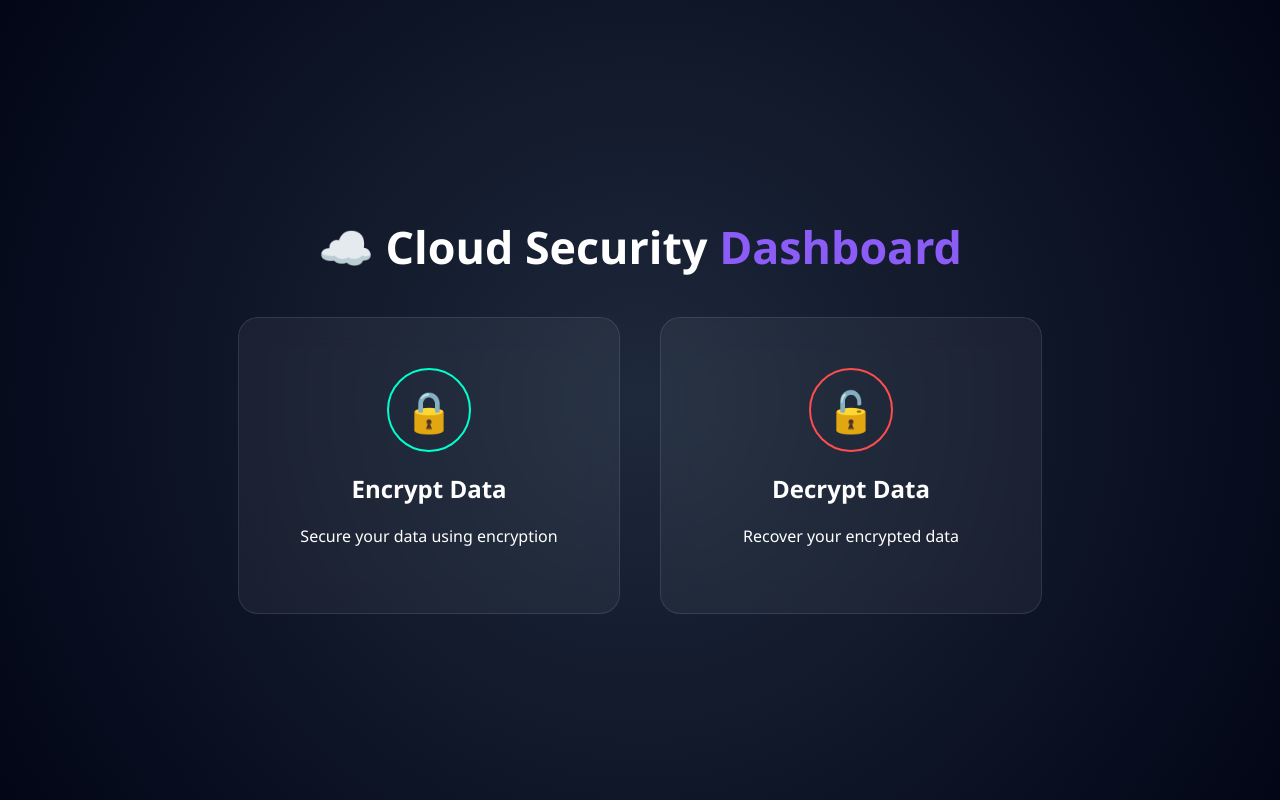
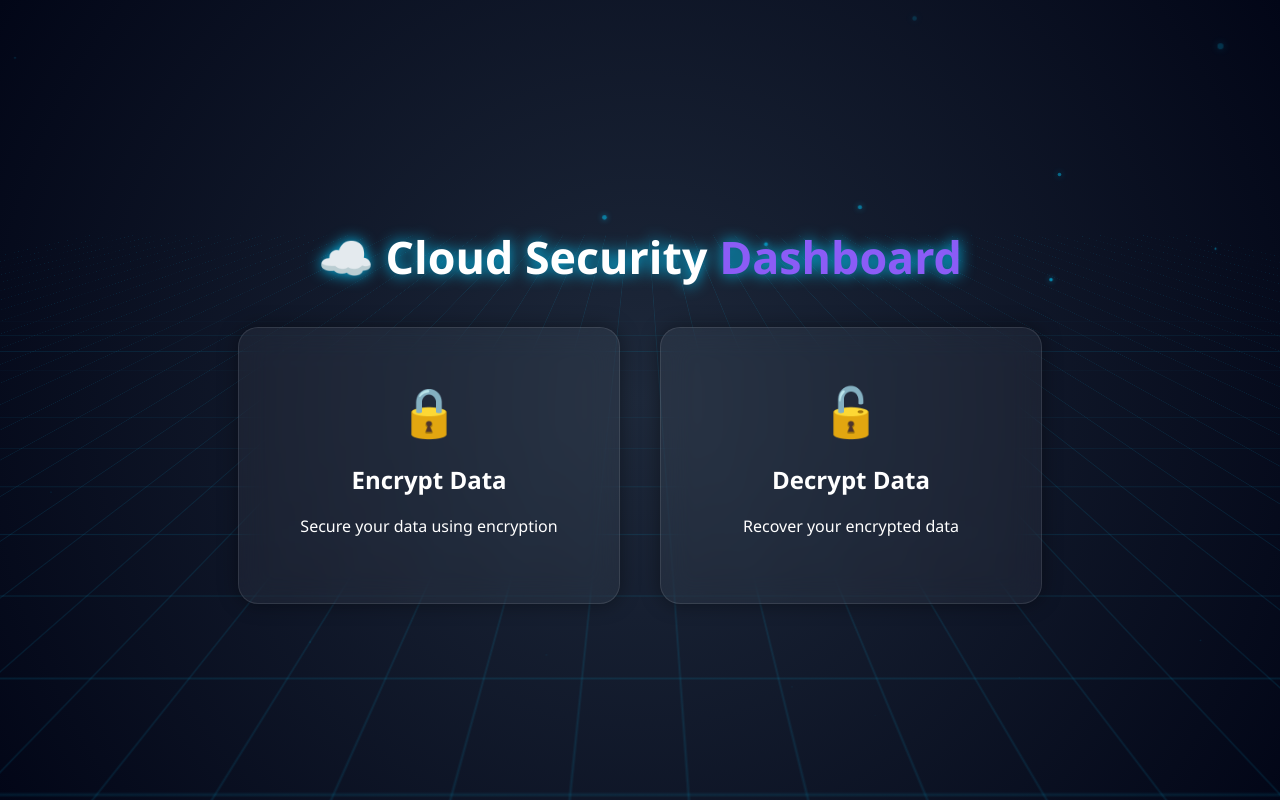
Before and after one commit to 24karan04/Cloud-Computing-Security-project-, a Flask app: page /dashboard in a window 1280 px wide. Run offline with Flask 3, Linux system fonts and the light colour scheme; the visitor is signed in with stand-in values (Sample User, id 1).

Commit message:
Update dashboard.html

```diff
--- a/templates/dashboard.html
+++ b/templates/dashboard.html
@@ -15,7 +15,7 @@
 
         body {
             margin: 0;
-            font-family: 'Segoe UI', Tahoma, Geneva, Verdana, sans-serif;
+            font-family: 'Segoe UI', sans-serif;
             background-color: var(--bg-dark);
             color: white;
             display: flex;
@@ -26,29 +26,63 @@
             position: relative;
         }
 
-        /* Background Network Effect */
-        body::before {
+        /* --- PURE CSS ANIMATED BACKGROUND --- */
+        .bg-animation {
+            position: absolute;
+            top: 0; left: 0;
+            width: 100%; height: 100%;
+            z-index: -1;
+            background: radial-gradient(circle at center, #1e293b 0%, #020617 100%);
+            overflow: hidden;
+        }
+
+        /* Moving Grid Lines */
+        .bg-animation::before {
             content: "";
             position: absolute;
-            width: 100%; height: 100%;
-            background: radial-gradient(circle at center, #1e293b 0%, #020617 100%);
-            z-index: -1;
+            width: 200%; height: 200%;
+            top: -50%; left: -50%;
+            background-image:
+                linear-gradient(rgba(0, 204, 255, 0.1) 1px, transparent 1px),
+                linear-gradient(90deg, rgba(0, 204, 255, 0.1) 1px, transparent 1px);
+            background-size: 50px 50px;
+            transform: perspective(500px) rotateX(60deg);
+            animation: moveGrid 10s linear infinite;
         }
 
-        .screen {
-            display: none;
-            flex-direction: column;
-            align-items: center;
-            width: 100%;
-            animation: fadeIn 0.4s ease-in-out;
+        /* Glowing Data Particles */
+        .particles {
+            position: absolute;
+            width: 100%; height: 100%;
+            background: transparent;
         }
 
+        .particle {
+            position: absolute;
+            background: var(--neon-blue);
+            border-radius: 50%;
+            opacity: 0.5;
+            box-shadow: 0 0 10px var(--neon-blue);
+            animation: fly 5s infinite linear;
+        }
+
+        @keyframes moveGrid {
+            0% { transform: perspective(500px) rotateX(60deg) translateY(0); }
+            100% { transform: perspective(500px) rotateX(60deg) translateY(50px); }
+        }
+
+        @keyframes fly {
+            0% { transform: translateY(100vh) scale(0); opacity: 0; }
+            50% { opacity: 0.8; }
+            100% { transform: translateY(-10vh) scale(1); opacity: 0; }
+        }
+
+        /* --- DASHBOARD UI STYLES --- */
+        .screen { display: none; flex-direction: column; align-items: center; width: 100%; animation: fadeIn 0.4s; }
         .active { display: flex; }
 
-        h1 { font-size: 2.8rem; margin-bottom: 40px; }
-        h1 span { color: #8b5cf6; } /* Matching the purple 'Dashboard' text */
-
-        .card-container { display: flex; gap: 40px; }
+        h1 { font-size: 2.8rem; margin-bottom: 40px; text-shadow: 0 0 15px var(--neon-blue); }
+        h1 span { color: #8b5cf6; }
 
         .glass-card {
             background: var(--glass);
@@ -59,136 +93,66 @@
             width: 320px;
             text-align: center;
             cursor: pointer;
-            transition: 0.3s;
+            transition: 0.3s cubic-bezier(0.175, 0.885, 0.32, 1.275);
+            box-shadow: 0 0 20px rgba(0,0,0,0.4);
         }
 
-        /* Step 1: Dashboard Hover Effects */
-        .enc-card:hover { border-color: var(--neon-green); box-shadow: 0 0 30px rgba(0, 255, 204, 0.2); transform: translateY(-10px); }
-        .dec-card:hover { border-color: var(--neon-red); box-shadow: 0 0 30px rgba(255, 77, 77, 0.2); transform: translateY(-10px); }
+        .enc-card:hover { border-color: var(--neon-green); box-shadow: 0 0 40px rgba(0, 255, 204, 0.4); transform: translateY(-10px); }
+        .dec-card:hover { border-color: var(--neon-red); box-shadow: 0 0 40px rgba(255, 77, 77, 0.4); transform: translateY(-10px); }
 
-        .icon-circle {
-            width: 80px; height: 80px;
-            margin: 0 auto 20px;
-            border-radius: 50%;
-            display: flex; align-items: center; justify-content: center;
-            font-size: 2.5rem;
-            border: 2px solid;
-        }
-
-        /* Step 2 & 3: Input and Animation Styles */
-        .input-box {
-            width: 80%;
-            padding: 15px;
-            background: rgba(0,0,0,0.4);
-            border: 1px solid rgba(255,255,255,0.2);
-            color: white;
-            border-radius: 10px;
-            margin: 20px 0;
-            font-size: 1rem;
-        }
-
-        .process-btn {
-            padding: 12px 40px;
-            border-radius: 8px;
-            border: none;
-            font-weight: bold;
-            cursor: pointer;
-            text-transform: uppercase;
-        }
-
-        /* Loading Ring */
         .loader {
             border: 6px solid rgba(255,255,255,0.1);
-            border-radius: 50%;
-            width: 80px; height: 80px;
-            margin: 20px auto;
-            animation: spin 1s linear infinite;
+            border-radius: 50%; width: 80px; height: 80px;
+            margin: 20px auto; animation: spin 1s linear infinite;
         }
 
         @keyframes spin { 100% { transform: rotate(360deg); } }
         @keyframes fadeIn { from { opacity: 0; } to { opacity: 1; } }
-
     </style>
 </head>
 <body>
 
+    <!-- Animated Background Layer -->
+    <div class="bg-animation">
+        <div class="particles" id="particle-container"></div>
+    </div>
+
     <!-- STEP 1: Main Dashboard -->
     <div id="step1" class="screen active">
         <h1>☁️ Cloud Security <span>Dashboard</span></h1>
-        <div class="card-container">
+        <div style="display:flex; gap: 40px;">
             <div class="glass-card enc-card" onclick="changeScreen('step2')">
-                <div class="icon-circle" style="color: var(--neon-green); border-color: var(--neon-green);">🔒</div>
+                <div style="font-size:3rem; color:var(--neon-green); margin-bottom:15px;">🔒</div>
                 <h2>Encrypt Data</h2>
                 <p>Secure your data using encryption</p>
             </div>
             <div class="glass-card dec-card" onclick="changeScreen('step3')">
-                <div class="icon-circle" style="color: var(--neon-red); border-color: var(--neon-red);">🔓</div>
+                <div style="font-size:3rem; color:var(--neon-red); margin-bottom:15px;">🔓</div>
                 <h2>Decrypt Data</h2>
                 <p>Recover your encrypted data</p>
             </div>
         </div>
     </div>
 
-    <!-- STEP 2: Encryption Page -->
-    <div id="step2" class="screen">
-        <h1 style="color: var(--neon-green);">🔒 Encryption Process</h1>
-        <div class="glass-card" id="enc-input" style="width: 500px;">
-            <p>Enter text to encrypt</p>
-            <input type="text" class="input-box" id="pText" placeholder="Hello Cloud Security">
-            <button class="process-btn" style="background: var(--neon-green);" onclick="process('enc')">Encrypt</button>
-        </div>
-
-        <div class="glass-card" id="enc-loading" style="display:none; width: 500px;">
-            <p>Encrypting your data...</p>
-            <div class="loader" style="border-top: 6px solid var(--neon-green);"></div>
-            <p>Please wait...</p>
-        </div>
-
-        <div class="glass-card" id="enc-result" style="display:none; width: 500px;">
-            <p>Encrypted Text</p>
-            <textarea class="input-box" style="height:80px;" readonly>U2FsdGVkX1+Kj9Qh8Zz...JkL3mN9PqR5tWv==</textarea>
-            <button class="process-btn" style="background: var(--neon-green);" onclick="location.reload()">Encrypt Another Text</button>
-        </div>
-    </div>
-
-    <!-- STEP 3: Decryption Page -->
-    <div id="step3" class="screen">
-        <h1 style="color: var(--neon-red);">🔓 Decryption Process</h1>
-        <div class="glass-card" id="dec-input" style="width: 500px;">
-            <p>Enter text to decrypt</p>
-            <textarea class="input-box" style="height:80px;">U2FsdGVkX1+Kj9Qh8Zz...</textarea>
-            <button class="process-btn" style="background: var(--neon-red); color: white;" onclick="process('dec')">Decrypt</button>
-        </div>
-
-        <div class="glass-card" id="dec-loading" style="display:none; width: 500px;">
-            <p>Decrypting your data...</p>
-            <div class="loader" style="border-top: 6px solid var(--neon-red);"></div>
-            <p>Please wait...</p>
-        </div>
-
-        <div class="glass-card" id="dec-result" style="display:none; width: 500px;">
-            <p>Decrypted Text</p>
-            <input type="text" class="input-box" value="Hello Cloud Security" readonly>
-            <button class="process-btn" style="background: var(--neon-red); color: white;" onclick="location.reload()">Decrypt Another Text</button>
-        </div>
-    </div>
+    <!-- Additional steps (step2/step3) go here following the same structure -->
 
     <script>
+        // Generate random floating particles for the "Cyber" look
+        const container = document.getElementById('particle-container');
+        for (let i = 0; i < 20; i++) {
+            const p = document.createElement('div');
+            p.className = 'particle';
+            p.style.left = Math.random() * 100 + 'vw';
+            p.style.width = p.style.height = Math.random() * 5 + 2 + 'px';
+            p.style.animationDuration = Math.random() * 3 + 2 + 's';
+            p.style.animationDelay = Math.random() * 5 + 's';
+            container.appendChild(p);
+        }
+
         function changeScreen(id) {
             document.querySelectorAll('.screen').forEach(s => s.classList.remove('active'));
             document.getElementById(id).classList.add('active');
         }
-
-        function process(type) {
-            document.getElementById(type + '-input').style.display = 'none';
-            document.getElementById(type + '-loading').style.display = 'block';
-
-            // 3-second delay to show the "Please wait" state from your picture
-            setTimeout(() => {
-                document.getElementById(type + '-loading').style.display = 'none';
-                document.getElementById(type + '-result').style.display = 'block';
-            }, 3000);
-        }
     </script>
 </body>
 </html>
```
